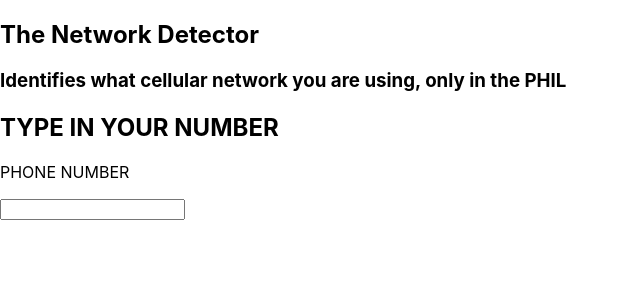
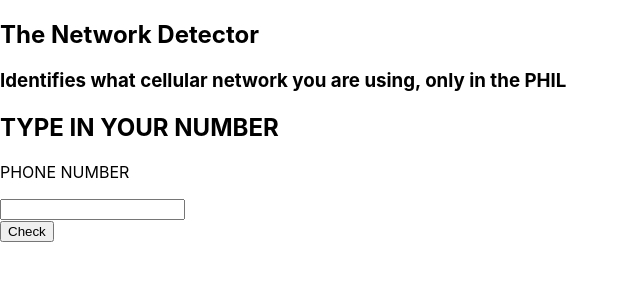
Before and after one commit to mcdylanb/network-identifier, a React (Create React App) app: page / in a window 1280 px wide. Shown: the top 300 px of the page, without its empty margins (0-640 px from the left). Built offline with nearby package versions, Linux system fonts and the light colour scheme.

Commit message:
Adds a button for UX on checking numbers Networ

```diff
--- a/src/App.js
+++ b/src/App.js
@@ -23,6 +23,11 @@ const App = ({ data }) => {
     checksUsersNumber();
   };
 
+  const handleChangeNumber = e => {
+    console.log(e.target.value);
+    setUsersNumber(e.target.value);
+  }
+
   return (
     <div>
       <div >
@@ -35,9 +40,14 @@ const App = ({ data }) => {
       </div>
       {/* User input form */}
       <div>
+        <form onSubmit={handleSubmit}>
         <h2>TYPE IN YOUR NUMBER</h2>
         <p>PHONE NUMBER</p>
-        <input value={usersNumber} onChange={handleSubmit} />
+        <div>
+          <input value={usersNumber} onChange={handleChangeNumber} />
+        </div>
+          <div><button type="submit"> Check</button></div>
+        </form>
       </div>
     </div>
   );
```
